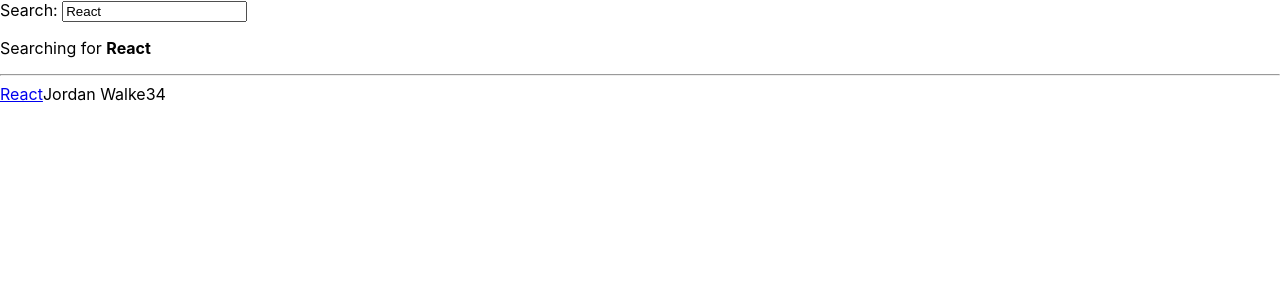
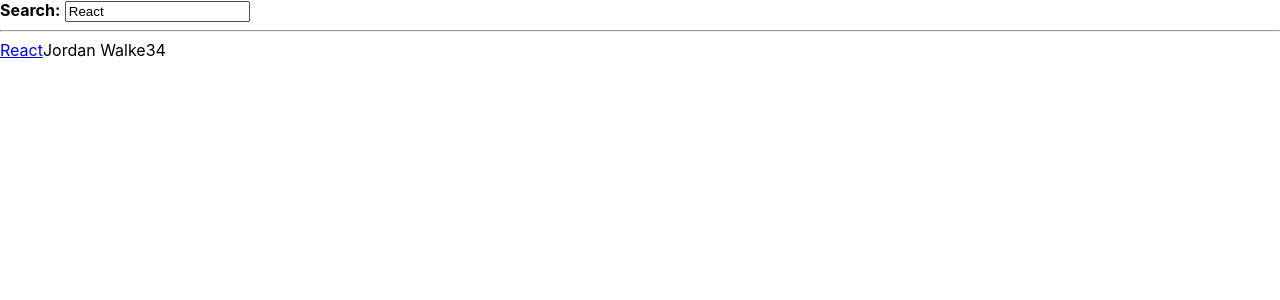
Before and after one commit to Rounak1234567/learning, a React (Create React App) app: page / in a window 1280 px wide. Shown: the top 300 px of the page. Built offline with nearby package versions, Linux system fonts and the light colour scheme.

Commit message:
made the search component reuseable

```diff
--- a/src/App.js
+++ b/src/App.js
@@ -75,7 +75,15 @@
       {/* <h1>{welcome.greeting} {welcome.title}</h1>
       <h1>welcome {showTest(<p>Rounak</p>)}</h1> */}
 
-      <Search term={search} handleSearch={handleSearch} />
+
+
+      <Search
+        id="search"
+        value={search}
+        onInputChange={handleSearch}
+      >
+        <strong>Search:</strong>
+      </Search>
       <hr />
       <List list={searchedStories} />
     </div>
--- a/src/components/Search.jsx
+++ b/src/components/Search.jsx
@@ -1,10 +1,23 @@
-const Search = ({ term, handleSearch }) => {
+const Search = ({
+    id,
+    value,
+    type = 'text',
+    onInputChange,
+    children
+}) => {
 
     return (
         <div>
-            <label htmlFor="search">Search: </label>
-            <input id="search" type="text" onChange={handleSearch} value={term}/>
-            <p>Searching for <strong>{term}</strong></p>
+            <>
+                <label htmlFor={id}>{children}</label>
+                &nbsp;
+                <input
+                    id={id}
+                    type={type}
+                    value={value}
+                    onChange={onInputChange}
+                />
+            </>
         </div>
     )
 }
```
